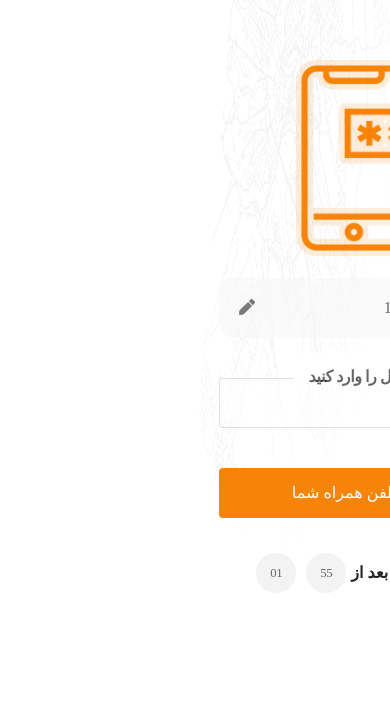
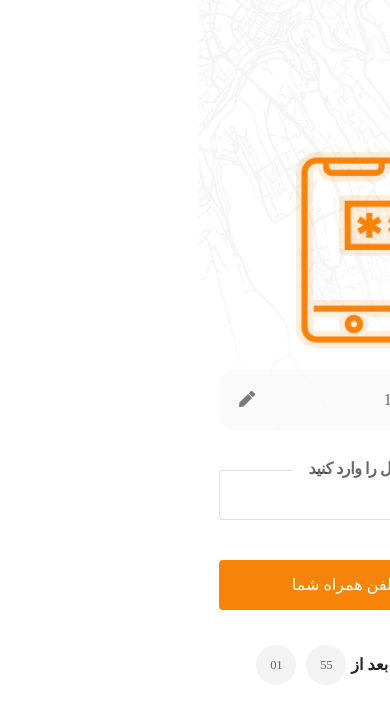
Before and after one commit to amirjr1378/navit, a React (Create React App) app: page /auth/reset-password/1 in a window 390 px wide. Shown: the part 104-816 px from the top of the page. Built offline with nearby package versions, Linux system fonts and the light colour scheme; a web font is replaced by a local one.

Commit message:
responsive changes

```diff
--- a/src/containers/Auth/Auth.styles.scss
+++ b/src/containers/Auth/Auth.styles.scss
@@ -20,10 +20,14 @@
     align-items: center;
     text-align: center;
 
+    @media(max-width: 800px) {
+      background-size: cover;
+      background-position: 26% -75px;
+    }
     .auth__card {
         max-width: 700px;
         width: 400px;
-        padding-bottom: 10px;
+        padding-bottom: 50px;
         margin: auto;
         padding-top: 162px;
         display: flex;
@@ -33,11 +37,11 @@
             width: 200px;
             height: 200px;
             display: block;
-            margin-left: auto;
-            margin-right: auto;
+            margin:auto;
             margin-bottom: 20px;
         }
-        @media(max-width: 500px) {
+        @media(max-width: 800px) {
+            padding-top: 250px;
             width: 90%;
             min-height: 100vh;
         }
--- a/src/pages/Splash/splash-ui.styles.scss
+++ b/src/pages/Splash/splash-ui.styles.scss
@@ -17,7 +17,7 @@
   .bg--town {
     height: 120%;
     position: absolute;
-    width: 100%;
+    min-width: 100%;
     bottom: -10%;
     left: 0;
     @media (min-width: 1024px) {
@@ -34,7 +34,7 @@
   .splash__spinner {
     position: absolute;
     bottom: 10%;
-    left: 50%;
+    left: 48%;
     transform: translateX(-50%);
     color: white;
     font-size: 30px;
```
